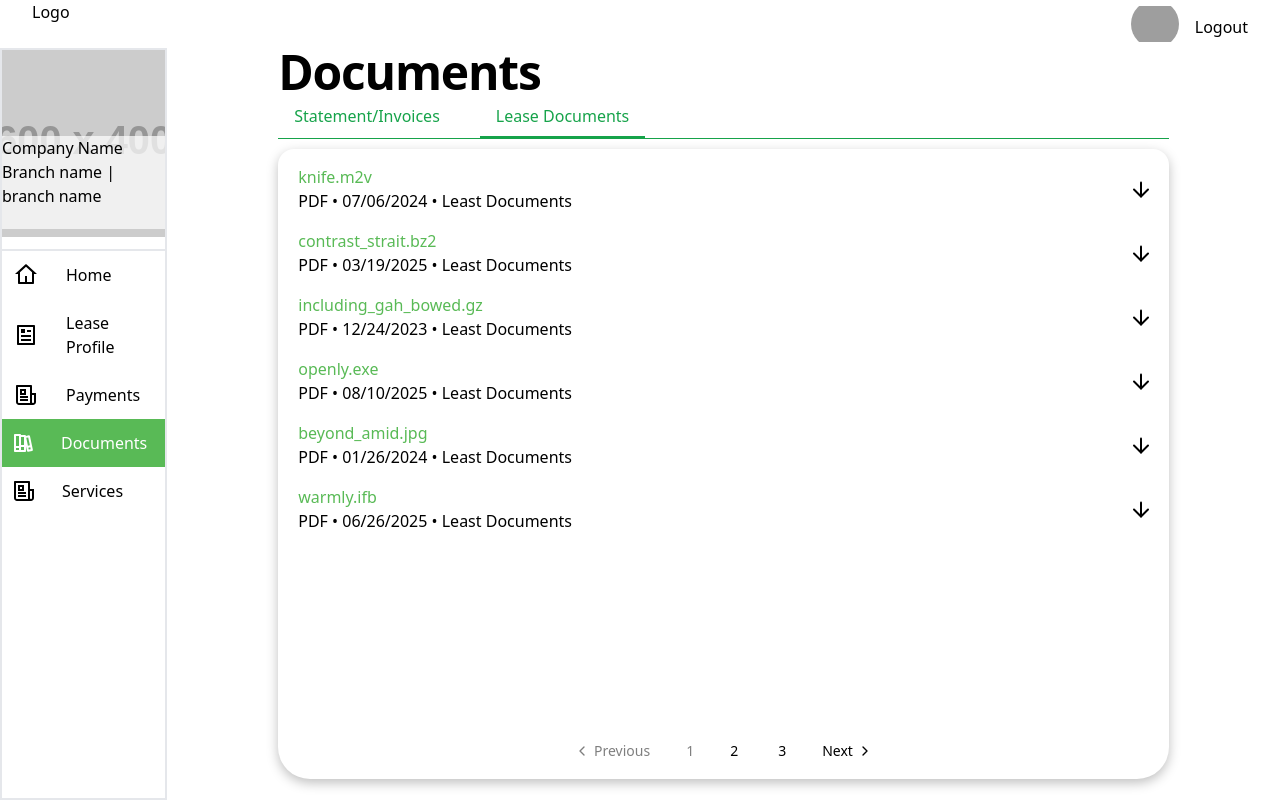
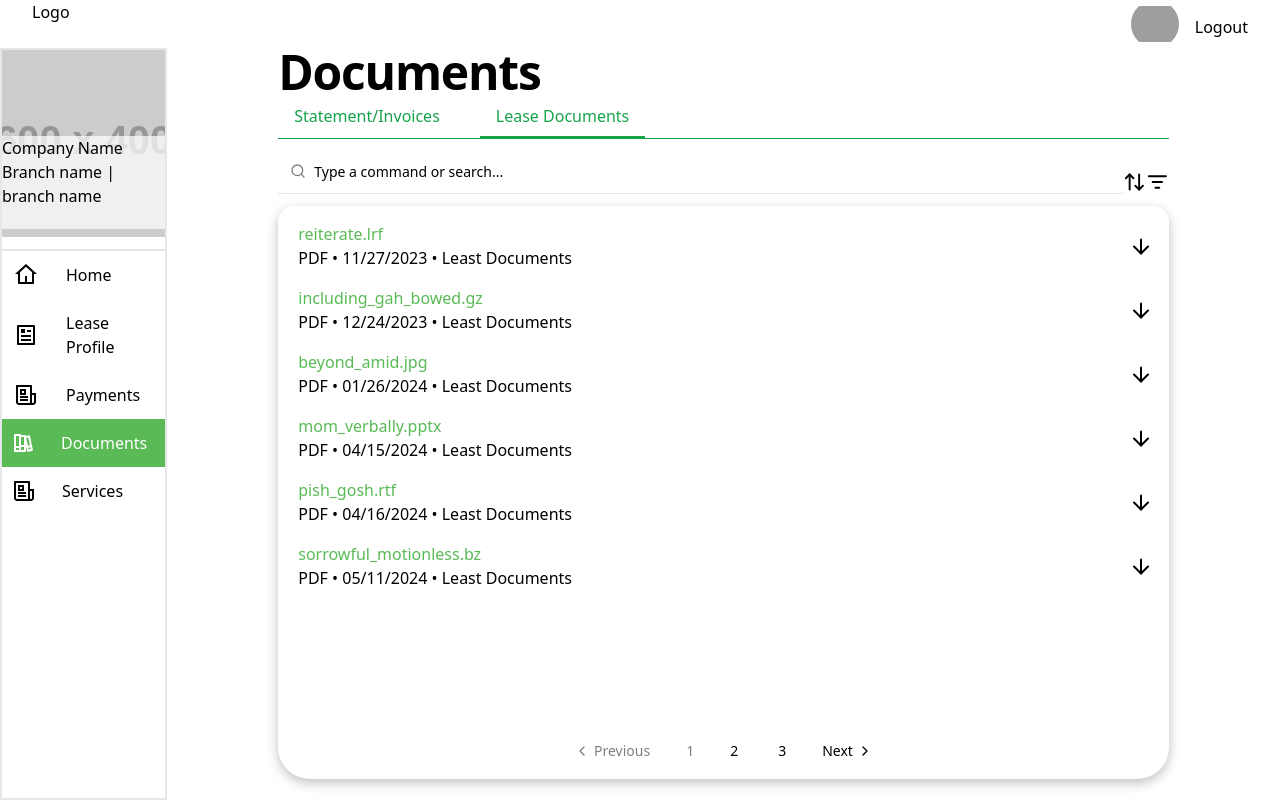
Before and after one commit to darylekarldevera/cubework-client-portal, a React (Vite) app: page /lease-documents/overview in a window 1280 px wide. Built offline with nearby package versions, Linux system fonts and the light colour scheme; grey boxes are pictures that could not be loaded.

Commit message:
Update LeaseDocument component to use TableUtilities for sorting and filtering, and search function

```diff
--- a/src/components/document-page/LeaseDocument.tsx
+++ b/src/components/document-page/LeaseDocument.tsx
@@ -1,9 +1,12 @@
 import { faker } from '@faker-js/faker';
-import { useEffect, useState } from 'react';
+import React, { useCallback, useEffect, useState } from 'react';
 
+import { IDocument } from '@/types/invoiceDocuments';
 import { INVOICE_DOCUMENT } from '@/__mocks__/invoiceDocumentMock';
+import DocumentTableUtility from '@/lib/documentDataSorterAndFilter';
+
+import TableUtilities from './document-table/table-utilities/TableUtilities';
 import DocumentListTable from './document-table/DocumentListTable';
-import { IDocument } from '@/types/invoiceDocuments';
 
 const getData = async (): Promise<IDocument[]> => {
   const data = [...Array(15).fill(INVOICE_DOCUMENT)].flat();
@@ -22,19 +25,49 @@ const getData = async (): Promise<IDocument[]> => {
 };
 
 function LeaseDocuments() {
-  const [data, setData] = useState<IDocument[]>([]);
+  const [originalData, setOriginalData] = useState<IDocument[]>([]);
+  const [documentsData, setDocumentsData] = useState<IDocument[]>([]);
+  const [utility, setUtility] = useState<DocumentTableUtility<IDocument>>(new DocumentTableUtility([]));
+
+  const filterCb = useCallback((items: IDocument[], searchData: string): IDocument[] => {
+    return items.filter((item) => {
+      return item.file.filename.toLowerCase().includes(searchData.toLowerCase());
+    });
+  }, []);
 
   useEffect(() => {
     getData()
       .then((data) => {
-        setData(data);
+        const updatedData = new DocumentTableUtility(data).sortData();
+
+        setDocumentsData(() => updatedData);
+        setOriginalData(() => updatedData);
       })
       .catch((error) => {
         console.error(error);
       });
   }, []);
 
-  return <DocumentListTable data={data} fileType="PDF" documentType="Least Documents" />;
+  useEffect(() => {
+    setUtility(() => new DocumentTableUtility(documentsData));
+  }, [originalData]);
+
+  return (
+    <React.Fragment>
+      <TableUtilities
+        data={documentsData}
+        originalData={originalData}
+        setData={setDocumentsData}
+        filterCb={filterCb}
+        utilityInstance={utility}
+      />
+      <DocumentListTable
+        data={documentsData}
+        fileType="PDF"
+        documentType="Least Documents"
+      />
+    </React.Fragment>
+  );
 }
 
 export default LeaseDocuments
```
